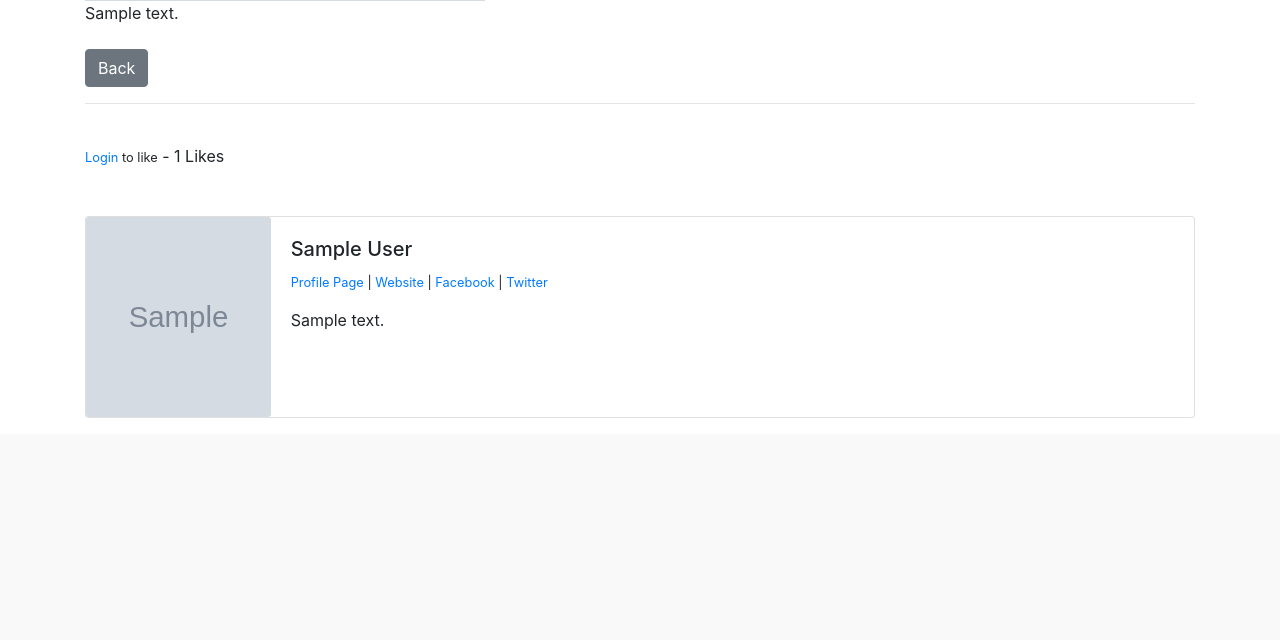
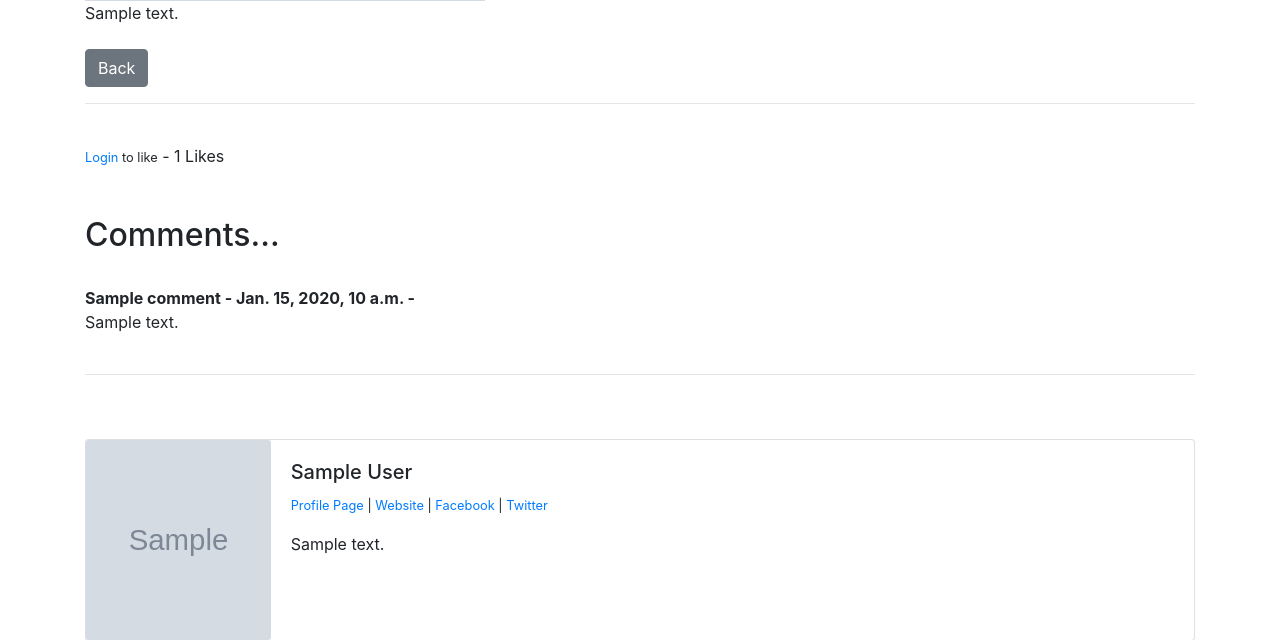
Before and after one commit to Lylio/gobby, a Django app: page /article/1 in a window 1280 px wide. Shown: the part 492-1132 px from the top of the page. Before the commit the page ends 910 px from the top, so only its background shows below. Run offline with Django 3.2, Linux system fonts and the light colour scheme; tables that the repository leaves empty hold one stand-in row (values such as "Sample post"); grey boxes marked "Sample" are stand-in pictures; some libraries are stand-ins or nearby versions.

Commit message:
comments section added

```diff
--- a/gobby/thegobbyblog/admin.py
+++ b/gobby/thegobbyblog/admin.py
@@ -1,6 +1,7 @@
 from django.contrib import admin
-from .models import Post, Category, Profile
+from .models import Post, Category, Profile, Comment
 
 admin.site.register(Post)
 admin.site.register(Category)
 admin.site.register(Profile)
+admin.site.register(Comment)
--- a/gobby/thegobbyblog/models.py
+++ b/gobby/thegobbyblog/models.py
@@ -49,3 +49,12 @@ class Post(models.Model):
     def get_absolute_url(self):
         return reverse('home')
         # return reverse('article-detail', args=(str(self.pk)))
+
+class Comment(models.Model):
+    post = models.ForeignKey(Post, related_name="comments", on_delete=models.CASCADE)
+    name = models.CharField(max_length=255)
+    body = models.TextField()
+    date_added = models.DateTimeField(auto_now_add=True)
+
+    def __str__(self):
+        return '%s - %s' % (self.post.title, self.name)
--- a/gobby/thegobbyblog/templates/article_details.html
+++ b/gobby/thegobbyblog/templates/article_details.html
@@ -49,6 +49,23 @@
 
 <br/><br/>
 
+<h2>Comments...</h2>
+<br/>
+{% if not post.comments.all %}
+    No Comments yet... <a href="#">Add One</a>
+{% else %}
+    {% for comment in post.comments.all %}
+        <strong>{{ comment.name }} -
+                {{ comment.date_added }} -
+        </strong>
+        <br/>
+        {{ comment.body }}
+<br/><br/>
+    {% endfor %}
+{% endif %}
+
+<hr>
+<br/><br/>
 <div class="card mb-3">
   <div class="row no-gutters">
     <div class="col-md-2">
```
Also changed, not shown: gobby/thegobbyblog/migrations/0011_comment.py (added).
